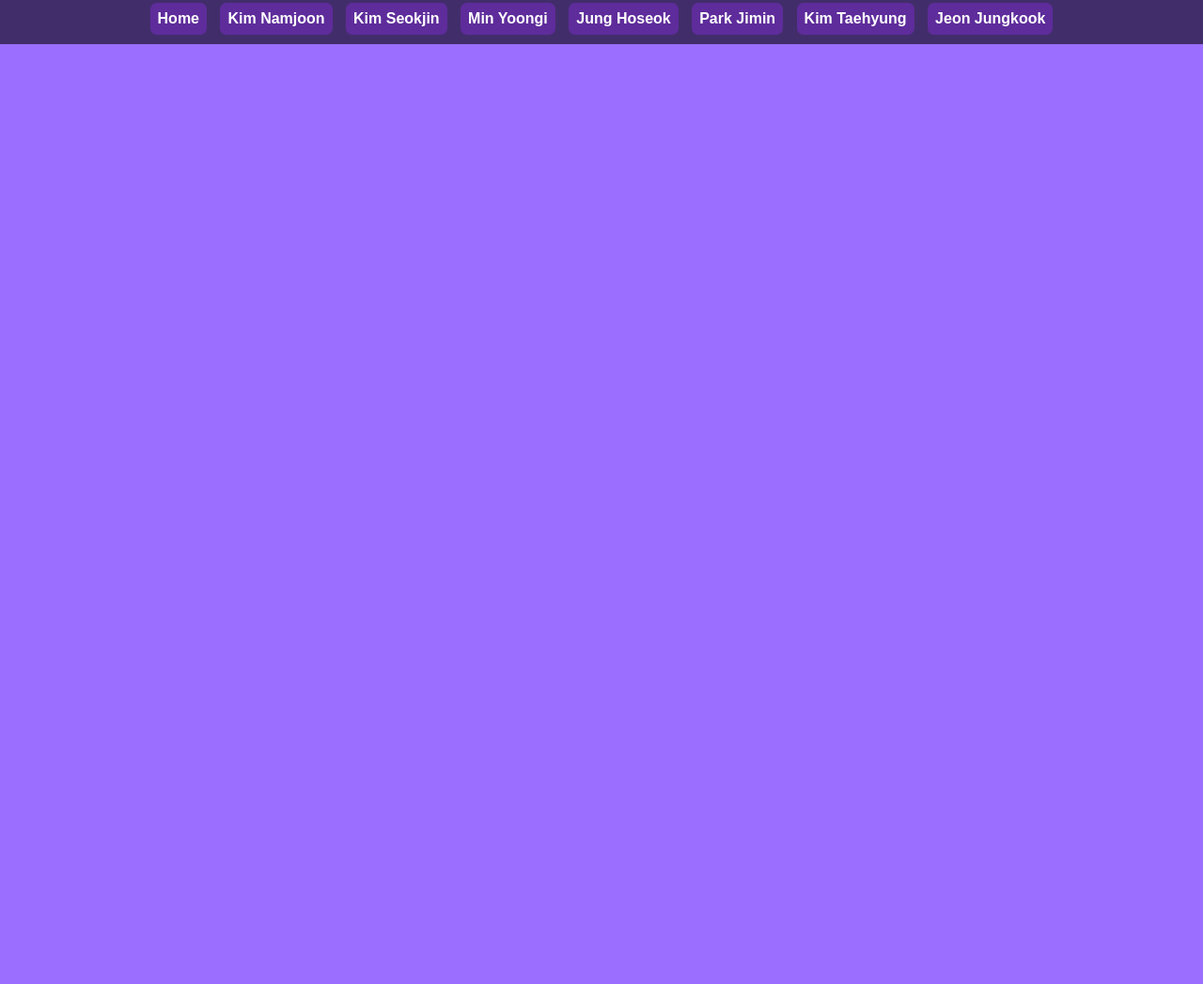
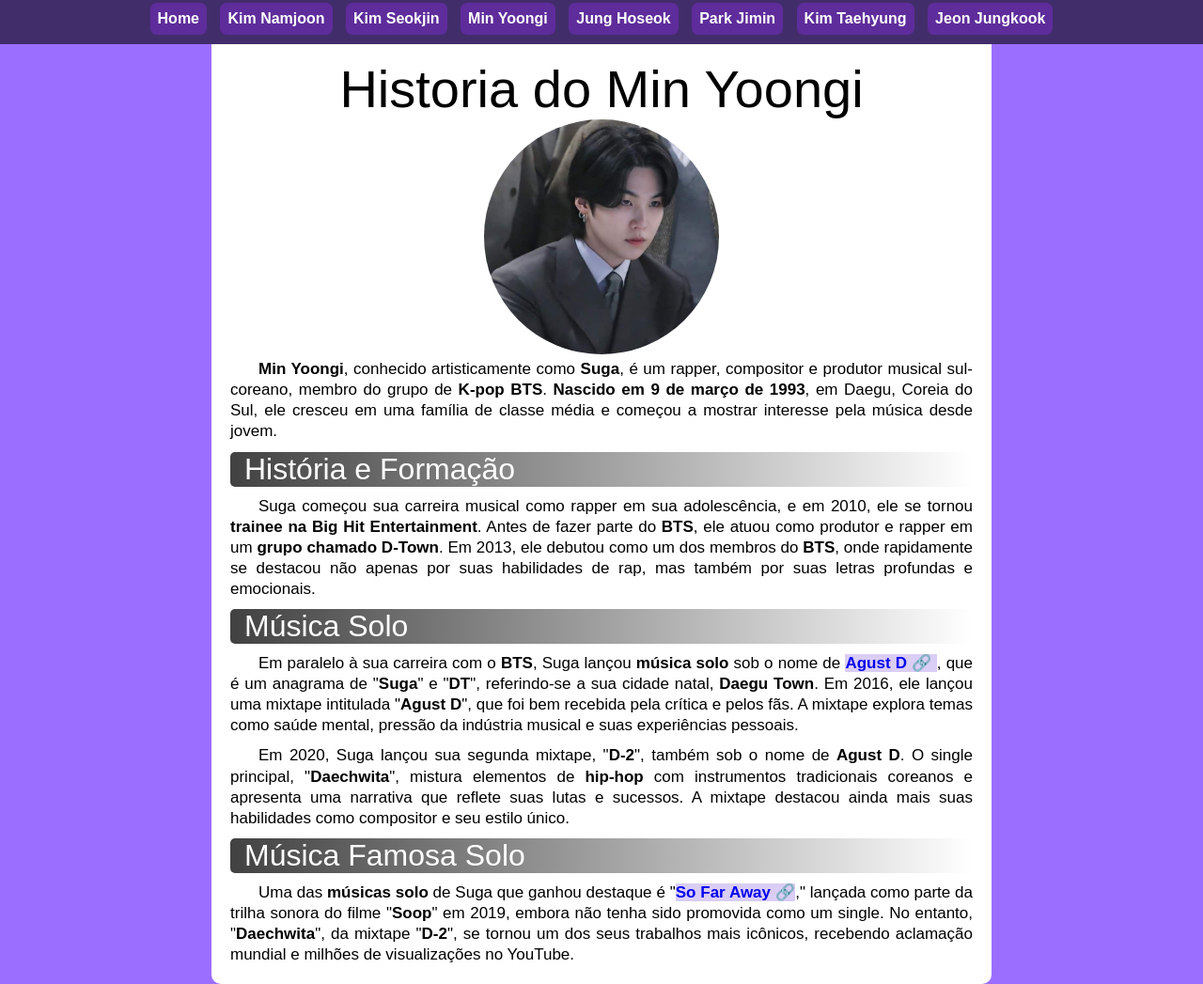
Before and after one commit to Diego-Silva1/projeto-BTS, a plain HTML site: page paginas/pag03.html in a window 1280 px wide. Shown: the part 138-1185 px from the top of the page at 94% size. Before the commit the page ends 800 px from the top, so only its background shows below. Drawn offline with Linux system fonts and the light colour scheme; a web font is replaced by a local one.

Commit message:
atualizei a pag03

```diff
--- a/estilos/style-2.css
+++ b/estilos/style-2.css
@@ -151,6 +151,7 @@ a.link2 {
 }
 
 a.link2:hover {
+    text-decoration: underline;
     color: var(--cor-1);
     transition: 0.8s;
 }
--- a/paginas/pag03.html
+++ b/paginas/pag03.html
@@ -20,5 +20,37 @@
         <a href="pag06.html">Kim Taehyung</a>
         <a href="pag07.html">Jeon Jungkook</a>
     </nav>
+    <main>
+        <section>
+            <h1>
+                Historia do Min Yoongi
+            </h1>
+            <img src="../imagens/perfil-yoongi.jfif" alt="Min Yoongi">
+
+            <p>
+                <strong>Min Yoongi</strong>, conhecido artisticamente como <strong>Suga</strong>, é um rapper, compositor e produtor musical sul-coreano, membro do grupo de <strong>K-pop BTS</strong>. <strong>Nascido em 9 de março de 1993</strong>, em Daegu, Coreia do Sul, ele cresceu em uma família de classe média e começou a mostrar interesse pela música desde jovem.
+            </p>
+
+            <h2>História e Formação</h2>
+            <p>
+                Suga começou sua carreira musical como rapper em sua adolescência, e em 2010, ele se tornou <strong>trainee na Big Hit Entertainment</strong>. Antes de fazer parte do <strong>BTS</strong>, ele atuou como produtor e rapper em um <strong>grupo chamado D-Town</strong>. Em 2013, ele debutou como um dos membros do <strong>BTS</strong>, onde rapidamente se destacou não apenas por suas habilidades de rap, mas também por suas letras profundas e emocionais.
+            </p>
+
+            <h2>Música Solo</h2>
+            <p>
+                Em paralelo à sua carreira com o <strong>BTS</strong>, Suga lançou <strong>música solo</strong> sob o nome de <strong class="strong1"><a class="link2" href="https://www.youtube.com/watch?v=3Y_Eiyg4bfk" target="_blank">Agust D &#x1F517; </a></strong>, que é um anagrama de "<strong>Suga</strong>" e "<strong>DT</strong>", referindo-se a sua cidade natal, <strong>Daegu Town</strong>. Em 2016, ele lançou uma mixtape intitulada "<strong>Agust D</strong>", que foi bem recebida pela crítica e pelos fãs. A mixtape explora temas como saúde mental, pressão da indústria musical e suas experiências pessoais.
+            </p>
+
+            <p>
+                Em 2020, Suga lançou sua segunda mixtape, "<strong>D-2</strong>", também sob o nome de <strong>Agust D</strong>. O single principal, "<strong>Daechwita</strong>", mistura elementos de <strong>hip-hop </strong>com instrumentos tradicionais coreanos e apresenta uma narrativa que reflete suas lutas e sucessos. A mixtape destacou ainda mais suas habilidades como compositor e seu estilo único.
+            </p>
+
+            <h2>Música Famosa Solo</h2>
+            <p>
+                Uma das <strong>músicas solo</strong> de Suga que ganhou destaque é "<strong class="strong1"><a class="link2" href="https://www.youtube.com/watch?v=T1E_pkE06Cg">So Far Away &#x1F517;</a></strong>," lançada como parte da trilha sonora do filme "<strong>Soop</strong>" em 2019, embora não tenha sido promovida como um single. No entanto, "<strong>Daechwita</strong>", da mixtape "<strong>D-2</strong>", se tornou um dos seus trabalhos mais icônicos, recebendo aclamação mundial e milhões de visualizações no YouTube.
+            </p>
+
+        </section>
+    </main>
 </body>
 </html>
```
Also changed, not shown: index.html (+7 -7 lines).
